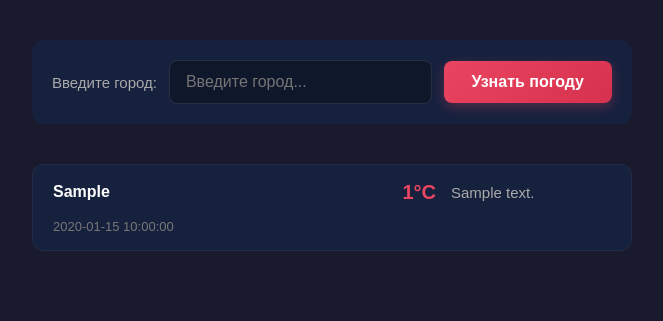
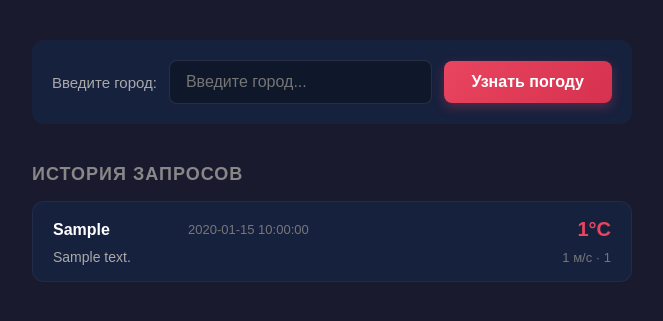
Before and after one commit to NaceXD/WeatherParser, a FastAPI app: page / in a window 1280 px wide. Shown: the top 321 px of the page, without its empty margins (308-971 px from the left). Run offline with FastAPI, Linux system fonts and the light colour scheme; tables that the repository leaves empty hold one stand-in row (values such as "Sample post").

Commit message:
переделал css под изменение js в html. Так же подправил html под новые поля. Изменил js

```diff
--- a/static/style.css
+++ b/static/style.css
@@ -12,7 +12,7 @@ body {
     padding: 40px;
 }
 
-/* --- Блок поиска (Hero) --- */
+/* --- Блок Поиска (hero) --- */
 .hero {
     background: #16213e;
     max-width: 600px;
@@ -25,7 +25,6 @@ body {
     flex-wrap: wrap;
 }
 
-/* Надпись "Введите город:" */
 .hero label {
     white-space: nowrap;
     font-size: 15px;
@@ -46,14 +45,13 @@ body {
     transition: border-color 0.2s, background 0.2s;
 }
 
-/* Активное состояние поля ввода */
 #city:focus {
     background: rgba(0, 0, 0, 0.4);
     border-color: #e94560;
 }
 
 #getWeather {
-    background: linear-gradient(135deg, #e94560, #d6324f);
+    background: linear-gradient(132deg, #e94560, #d6324f);
     color: #fff;
     border: none;
     padding: 12px 28px;
@@ -75,6 +73,7 @@ body {
 #getWeather:active {
     transform: translateY(0);
 }
+
 /* --- Карточка результата --- */
 .result {
     margin-bottom: 40px;
@@ -86,6 +85,8 @@ body {
     padding: 40px;
     text-align: center;
     border: 1px solid rgba(255, 255, 255, 0.05);
+    max-width: 600px;
+    margin: 0 auto;
 }
 
 .weather-card h2 {
@@ -119,7 +120,8 @@ body {
 .weather-details {
     display: flex;
     justify-content: center;
-    gap: 40px;
+    gap: 30px;
+    flex-wrap: wrap;
 }
 
 .detail {
@@ -141,14 +143,41 @@ body {
     color: #fff;
 }
 
-/* --- История (как на фото) --- */
+/* --- Ошибки --- */
+.error-box {
+    color: #ff6b6b;
+    padding: 16px 20px;
+    border: 1px solid #ff6b6b;
+    border-radius: 8px;
+    background: rgba(255, 107, 107, 0.1);
+    max-width: 600px;
+    margin: 0 auto;
+    font-size: 15px;
+}
+
+.loading {
+    text-align: center;
+    color: #888;
+    padding: 40px;
+    font-size: 16px;
+}
+
+/* --- История --- */
 .history {
     max-width: 600px;
     margin: 0 auto;
 }
 
+.history-title {
+    font-size: 18px;
+    color: #888;
+    text-transform: uppercase;
+    letter-spacing: 1px;
+    margin-bottom: 16px;
+}
+
 .history-content {
-    margin-top: 20px;
+    margin-top: 10px;
 }
 
 .history-item {
@@ -157,40 +186,54 @@ body {
     padding: 16px 20px;
     margin-bottom: 12px;
     display: grid;
-    /* Три колонки: Город (120px), Описание (остаток), Правая часть (160px) */
-    grid-template-columns: 120px 1fr 160px;
+    grid-template-columns: 120px 1fr auto;
+    grid-template-rows: auto auto;
     align-items: center;
-    gap: 15px;
+    gap: 8px 15px;
     border: 1px solid rgba(255, 255, 255, 0.05);
 }
 
 .history-city {
+    grid-row: 1;
+    grid-column: 1;
     font-weight: 600;
     font-size: 16px;
     color: #fff;
-    line-height: 1.4;
 }
 
 .history-temp {
+    grid-row: 1;
+    grid-column: 3;
     font-size: 20px;
     font-weight: 700;
     color: #e94560;
-    text-align: right; /* Прижимаем температуру вправо */
+    text-align: right;
 }
 
 .history-desc {
-    font-size: 15px;
+    grid-row: 2;
+    grid-column: 1 / 3;
+    font-size: 14px;
     color: #aaa;
-    white-space: nowrap; /* Чтобы не переносилось */
-    overflow: hidden;    /* Чтобы обрезалось */
-    text-overflow: ellipsis; /* Троеточие в конце */
-    line-height: 1.4;
+    white-space: nowrap;
+    overflow: hidden;
+    text-overflow: ellipsis;
+}
+
+.history-extra {
+    grid-row: 2;
+    grid-column: 3;
+    font-size: 13px;
+    color: #777;
+    text-align: right;
+    white-space: nowrap;
 }
 
 .history-date {
+    grid-row: 1;
+    grid-column: 2;
     font-size: 13px;
     color: #777;
-    text-align: right; /* Прижимаем дату вправо */
     white-space: nowrap;
 }
 
@@ -203,6 +246,10 @@ body {
 
 /* --- Адаптив --- */
 @media (max-width: 500px) {
+    body {
+        padding: 20px;
+    }
+
     .hero {
         flex-direction: column;
         text-align: center;
@@ -216,10 +263,12 @@ body {
     .history-item {
         grid-template-columns: 1fr;
         text-align: left;
-        gap: 10px;
+        gap: 6px;
     }
 
-    .history-temp, .history-date {
+    .history-temp,
+    .history-date,
+    .history-extra {
         text-align: left;
         font-size: 16px;
     }
@@ -227,4 +276,8 @@ body {
     .weather-temp {
         font-size: 56px;
     }
+
+    .weather-details {
+        gap: 20px;
+    }
 }
--- a/templates/index.html
+++ b/templates/index.html
@@ -17,14 +17,17 @@
         <section class="result"></section>
 
         <section class="history">
+            <h2 class="history-title">История запросов</h2>
             <div class="history-content"></div>
         </section>
     </main>
 
     <script>
-        async function fetchWeather() {
         const cityInput = document.getElementById('city');
-    const resultDiv = document.getElementById('result');
+        const resultDiv = document.querySelector('.result');
+        const getWeatherBtn = document.getElementById('getWeather');
+
+        function fetchWeather() {
             const city = cityInput.value.trim();
 
             if (!city) {
@@ -32,88 +35,71 @@
                 return;
             }
 
-    resultDiv.innerHTML = 'Загрузка...';
+            resultDiv.innerHTML = '<p class="loading">Загрузка...</p>';
 
-    try {
-      const response = await fetch(`/weather?city=\${encodeURIComponent(city)}`);
-      const data = await response.json();
+            fetch('/weather?city=' + encodeURIComponent(city))
+                .then(function(r) { return r.json(); })
+                .then(function(data) {
+                    if (data.error) {
+                        showError(data.error);
+                        return;
+                    }
+                    renderWeatherCard(data);
+                    loadHistory();
+                })
+                .catch(function() {
+                    showError('Произошла ошибка соединения. Попробуйте позже.');
+                });
+        }
 
-      if (data.error) {
-        // Показываем понятную ошибку от бэкенда
-        showError(data.error);
-      } else {
-        // Отображаем погоду
-        resultDiv.innerHTML = `
-          <h3>\${data.city}</h3>
-          <p>Температура: \${data.temp} °C</p>
-          <p>Описание: \${data.description}</p>
-          <p>Влажность: \${data.humidity}%</p>
-          <p>Скорость ветра: \${data.wind_speed} м/с</p>
-        `;
-      }
-    } catch (err) {
-      showError('Произошла ошибка соединения. Попробуйте позже.');
-    }
+        function renderWeatherCard(data) {
+            let html = '<div class="weather-card">';
+            html += '<h2>' + data.city + '</h2>';
+            html += '<div class="weather-temp">' + data.temp + '<span>°C</span></div>';
+            html += '<div class="weather-desc">' + data.description + '</div>';
+            html += '<div class="weather-details">';
+            html += '<div class="detail"><span class="detail-label">Влажность</span><span class="detail-value">' + data.humidity + '%</span></div>';
+            html += '<div class="detail"><span class="detail-label">Давление</span><span class="detail-value">' + data.pressure + ' гПа</span></div>';
+            html += '<div class="detail"><span class="detail-label">Ветер</span><span class="detail-value">' + data.wind_speed + ' м/с</span></div>';
+            html += '<div class="detail"><span class="detail-label">Состояние</span><span class="detail-value">' + data.condition + '</span></div>';
+            html += '</div></div>';
+            resultDiv.innerHTML = html;
         }
 
         function showError(message) {
-    document.getElementById('result').innerHTML = `
-      <div style="color: red; padding: 10px; border: 1px solid red; border-radius: 4px;">
-        ⚠️ \${message}
-      </div>
-    `;
+            resultDiv.innerHTML = '<div class="error-box">' + message + '</div>';
         }
+
         function loadHistory() {
-            fetch("/history?limit=10")
-                .then(r => r.json())
-                .then(data => {
+            fetch('/history?limit=10')
+                .then(function(r) { return r.json(); })
+                .then(function(data) {
+                    const container = document.querySelector('.history-content');
+
                     if (data.length === 0) {
-                        document.querySelector(".history-content").innerHTML = "<p class='empty'>История пуста</p>";
+                        container.innerHTML = '<p class="empty">История пуста</p>';
                         return;
                     }
-                    let html = "";
-                    data.forEach(row => {
-                        html += `
-                            <div class="history-item">
-                                <div class="history-city">${row.city}</div>
-                                <div class="history-temp">${row.temp}°C</div>
-                                <div class="history-desc">${row.description}</div>
-                                <div class="history-date">${row.fetched_at}</div>
-                            </div>
-                        `;
-                    });
-                    document.querySelector(".history-content").innerHTML = html;
+
+                    let html = '';
+                    for (let i = 0; i < data.length; i++) {
+                        const row = data[i];
+                        html += '<div class="history-item">';
+                        html += '<div class="history-city">' + row.city + '</div>';
+                        html += '<div class="history-temp">' + row.temp + '°C</div>';
+                        html += '<div class="history-desc">' + row.description + '</div>';
+                        html += '<div class="history-extra">' + row.wind_speed + ' м/с · ' + row.condition + '</div>';
+                        html += '<div class="history-date">' + row.fetched_at + '</div>';
+                        html += '</div>';
+                    }
+                    container.innerHTML = html;
                 });
         }
 
-        document.getElementById("getWeather").addEventListener("click", () => {
-            const city = document.getElementById("city").value;
-            fetch("/weather?city=" + city)
-                .then(r => r.json())
-                .then(data => {
-                    if (data.error) {
-                        document.querySelector(".result").innerHTML = `<p>${data.error}</p>`;
-                        return;
-                    }
-                    document.querySelector(".result").innerHTML = `
-                    <div class="weather-card">
-                        <h2>${data.city}</h2>
-                        <div class="weather-temp">${data.temp}<span>°C</span></div>
-                        <div class="weather-desc">${data.description}</div>
-                        <div class="weather-details">
-                            <div class="detail">
-                                <span class="detail-label">Влажность</span>
-                                <span class="detail-value">${data.humidity}%</span>
-                            </div>
-                            <div class="detail">
-                                <span class="detail-label">Давление</span>
-                                <span class="detail-value">${data.pressure}</span>
-                            </div>
-                        </div>
-                    </div>
-                    `;
-                    loadHistory();
-                });
+        getWeatherBtn.addEventListener('click', fetchWeather);
+
+        cityInput.addEventListener('keydown', function(e) {
+            if (e.key === 'Enter') fetchWeather();
         });
 
         loadHistory();
```
Lines whose indentation alone changed are shown as unchanged.
